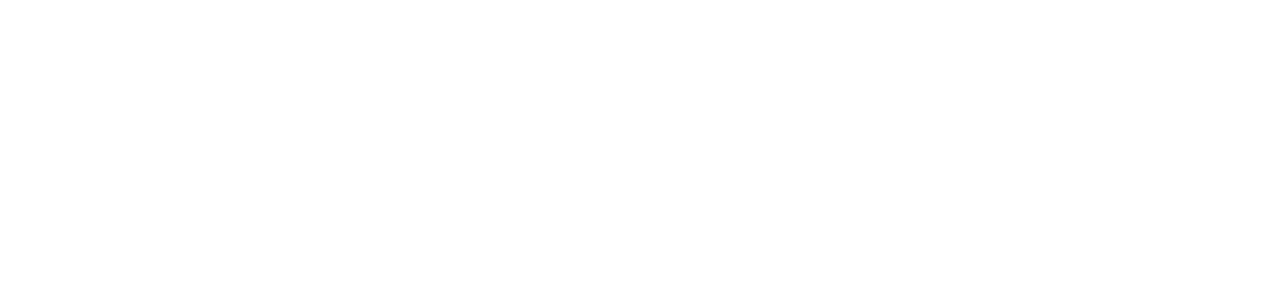
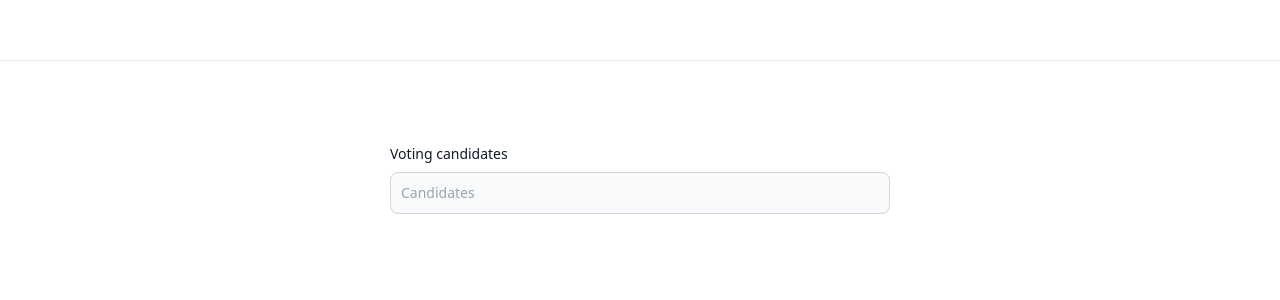
Before and after one commit to Keyur3766/voting-contract, a React (Create React App) app: page /chair-person/1 in a window 1280 px wide. Before the commit this address had no page. Shown: the top 300 px of the page. Built offline with nearby package versions, Linux system fonts and the light colour scheme.

Commit message:
break components into smaller one

```diff
--- a/src/App.js
+++ b/src/App.js
@@ -9,8 +9,8 @@
     <Router>
       <Routes>
         <Route path="/" element={<HomeComponent />} />
-        <Route path="/chair-person" element={<ChairPerson />} />
-        <Route path="/voter" element={<Voter />} />
+        <Route path="/chair-person/:id" element={<ChairPerson />} />
+        <Route path="/voter/:id" element={<Voter />} />
       </Routes>
     </Router>
   );
--- a/src/components/ChairPerson.jsx
+++ b/src/components/ChairPerson.jsx
@@ -1,3 +1,31 @@
-function ChairPersonComponent() {}
+import NavbarComponent from "./NavbarComponent";
+import { useParams } from "react-router-dom";
+function ChairPersonComponent() {
+     const { id } = useParams();
+    return (
+      <>
+            <NavbarComponent name={ 'Connected as chair-person'} walletAddress={id} />
+        <div className="min-w-40 container pt-36">
+          <form>
+            <div>
+              <label
+                for="company"
+                class="block mb-2 text-sm font-medium text-gray-900"
+              >
+                Voting candidates
+              </label>
+              <input
+                type="text"
+                id="company"
+                class="bg-gray-50 border border-gray-300 text-gray-900 text-sm rounded-lg focus:ring-blue-500 focus:border-blue-500 block w-full p-2.5 "
+                placeholder="Candidates"
+                required
+              />
+            </div>
+          </form>
+        </div>
+      </>
+    );
+}
 
 export default ChairPersonComponent;
--- a/src/components/HomeComponent.jsx
+++ b/src/components/HomeComponent.jsx
@@ -1,6 +1,51 @@
+import { useEffect, useRef, useState } from "react";
+import { ethers } from "ethers";
+import { useNavigate } from "react-router-dom";
 import NavbarComponent from "./NavbarComponent";
 
 function HomeComponent() {
+  const navigate = useNavigate();
+
+    const navigateToRoute = async(route) => {
+        const walletAddress = await connectWithBlockchain();
+        navigate(`${route}/${walletAddress}`);
+
+  };
+
+  const hasConnectedRef = useRef(false);
+  const [walletAddress, setAddress] = useState();
+
+  const connectWithBlockchain = async () => {
+    if (hasConnectedRef.current) return; // Prevent multiple calls
+    hasConnectedRef.current = true;
+    // what MetaMask injects as window.ethereum into each page
+    const provider = new ethers.providers.Web3Provider(window.ethereum);
+
+    // MetaMask requires requesting permission to connect users accounts
+    await provider.send("eth_requestAccounts", []);
+
+    // The MetaMask plugin also allows signing transactions to
+    // send ether and pay to change state within the blockchain.
+    // For this, you need the account signer...
+    const signer = provider.getSigner();
+    const myAddress = await signer.getAddress();
+    setAddress(myAddress);
+    console.log("Your wallet address:", myAddress);
+
+    // Get your balance
+    const balance = await provider.getBalance(myAddress);
+    console.log("Your balance:", ethers.utils.formatEther(balance), "ETH");
+
+      return myAddress;
+    // const tx = signer.sendTransaction({
+    //   to: "0xEAc65b925B274cdd8a501DD6A9F148A611dC990d",
+    //   value: ethers.utils.parseEther("0.0001"),
+    // });
+  };
+
+//   useEffect(() => {
+//     connectWithBlockchain();
+//   }, []);
 
   return (
     <>
@@ -9,12 +54,14 @@
         <button
           type="button"
           class="text-white bg-purple-700 hover:bg-purple-800 focus:outline-none focus:ring-4 focus:ring-purple-300 font-medium rounded-full text-sm px-5 py-2.5 text-center mb-2 dark:bg-purple-600 dark:hover:bg-purple-700 dark:focus:ring-purple-900"
+          onClick={() => navigateToRoute("chair-person")}
         >
           Connect as ChairPerson
         </button>
         <button
           type="button"
           class="text-white bg-purple-700 hover:bg-purple-800 focus:outline-none focus:ring-4 focus:ring-purple-300 font-medium rounded-full text-sm px-5 py-2.5 text-center mb-2 dark:bg-purple-600 dark:hover:bg-purple-700 dark:focus:ring-purple-900"
+          onClick={() => navigateToRoute("voter")}
         >
           Connect as Voter
         </button>
--- a/src/components/NavbarComponent.jsx
+++ b/src/components/NavbarComponent.jsx
@@ -1,40 +1,5 @@
-import { useEffect, useRef, useState } from "react";
-import { ethers } from "ethers";
 
-function NavbarComponent() {
-    const hasConnectedRef = useRef(false);
-    const [walletAddress, setAddress] = useState();
-
-    const connectWithBlockchain = async () => {
-      if (hasConnectedRef.current) return; // Prevent multiple calls
-      hasConnectedRef.current = true;
-      // what MetaMask injects as window.ethereum into each page
-      const provider = new ethers.providers.Web3Provider(window.ethereum);
-
-      // MetaMask requires requesting permission to connect users accounts
-      await provider.send("eth_requestAccounts", []);
-
-      // The MetaMask plugin also allows signing transactions to
-      // send ether and pay to change state within the blockchain.
-      // For this, you need the account signer...
-      const signer = provider.getSigner();
-      const myAddress = await signer.getAddress();
-      setAddress(myAddress);
-      console.log("Your wallet address:", myAddress);
-
-      // Get your balance
-      const balance = await provider.getBalance(myAddress);
-      console.log("Your balance:", ethers.utils.formatEther(balance), "ETH");
-
-      // const tx = signer.sendTransaction({
-      //   to: "0xEAc65b925B274cdd8a501DD6A9F148A611dC990d",
-      //   value: ethers.utils.parseEther("0.0001"),
-      // });
-    };
-
-    useEffect(() => {
-      connectWithBlockchain();
-    }, []);
+function NavbarComponent({ name, walletAddress }) {
 
     return (
       <>
@@ -45,14 +10,14 @@
       <span className="self-center text-2xl font-semibold whitespace-nowrap dark:text-white">Flowbite</span>
   </a> */}
             <div className="flex md:order-2 space-x-3 md:space-x-0 rtl:space-x-reverse">
-              {walletAddress ? (
-                <div className="text-white text-xl">{walletAddress}</div>
+              {name && walletAddress ? (
+                            <div className="text-white text-xl">{name}: { walletAddress}</div>
               ) : (
                 <button
                   type="button"
                   className="text-white bg-blue-700 hover:bg-blue-800 focus:ring-4 focus:outline-none focus:ring-blue-300 font-medium rounded-lg text-sm px-4 py-2 text-center dark:bg-blue-600 dark:hover:bg-blue-700 dark:focus:ring-blue-800"
                 >
-                  Log in to Wallet
+                  No wallet connected
                 </button>
               )}
 
--- a/src/components/Voter.jsx
+++ b/src/components/Voter.jsx
@@ -1,3 +1,13 @@
-function VoterComponent() {}
+import { useParams } from "react-router-dom";
+import NavbarComponent from "./NavbarComponent";
+
+function VoterComponent() {
+    const { id } = useParams();
+    return (
+
+            <NavbarComponent name={'Connected as Voter'} walletAddress={id} />
+
+    );
+}
 
 export default VoterComponent;
--- a/src/index.css
+++ b/src/index.css
@@ -1,3 +1,9 @@
 @tailwind base;
 @tailwind components;
 @tailwind utilities;
+
+
+.container {
+    width: 500px;
+    margin: auto;
+}
```
Lines whose indentation alone changed are shown as unchanged.
